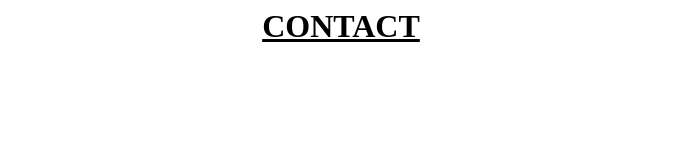
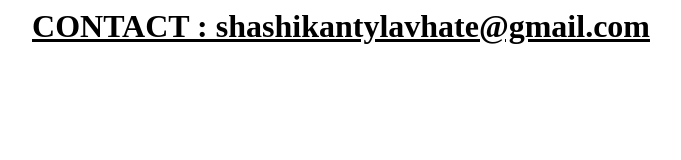
Before and after one commit to Shashikant-Lavhate/mysite, a plain HTML site: page public/contact.html in a window 1280 px wide. Shown: the whole page, without its empty margins (299-980 px from the left). Drawn offline with Linux system fonts and the light colour scheme.

Commit message:
Update contact.html

```diff
--- a/public/contact.html
+++ b/public/contact.html
@@ -3,6 +3,6 @@
    <title>CONTACT</title>
     </head>
     <body>
-      <h1 align="middle"><b><u>CONTACT</u></b></h1>
+      <h1 align="middle"><b><u>CONTACT : shashikantylavhate@gmail.com</u></b></h1>
     </body>
 </html>
```
